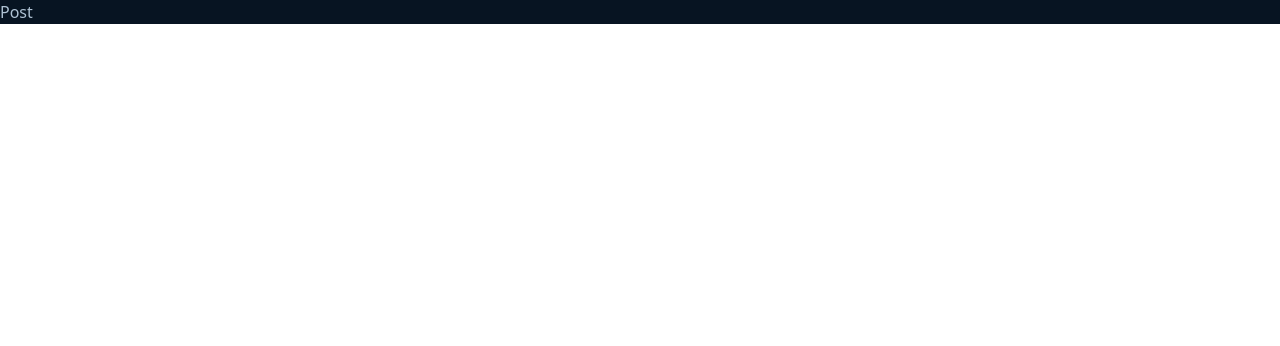
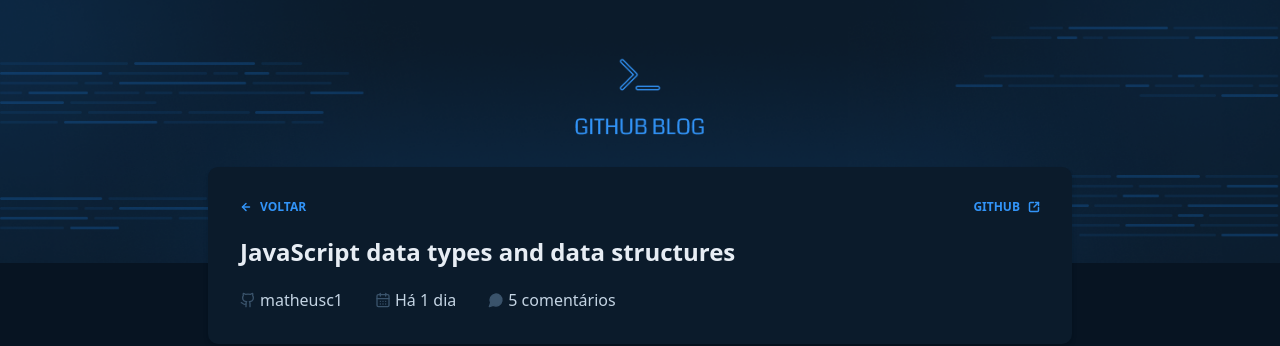
Before and after one commit to matheusc1/github-blog, a React (Vite) app: page /post in a window 1280 px wide. Shown: the top 346 px of the page. Built offline with nearby package versions, Linux system fonts and the light colour scheme.

Commit message:
chore: create post page header and small adjustments

```diff
--- a/src/components/profile-card.tsx
+++ b/src/components/profile-card.tsx
@@ -10,7 +10,7 @@
           <div className="flex justify-between items-center">
             <p className="font-bold text-2xl text-title">Matheus Cardoso</p>
 
-            <div className="flex gap-2 items-center cursor-pointer border-0 border-blue hover:border-b">
+            <div className="flex gap-2 items-center cursor-pointer  border-b border-transparent hover:border-blue hover:border-b">
               <span className="uppercase text-blue font-bold text-xs">Github</span>
               <LucideArrowUpRightFromSquare strokeWidth={3} className="size-3 text-blue" />
             </div>
--- a/src/components/repo-card.tsx
+++ b/src/components/repo-card.tsx
@@ -1,5 +1,8 @@
+import { Link } from "react-router-dom"
+
 export function RepoCard() {
   return (
+    <Link to="/post">
       <button className="flex flex-col text-left w-card bg-post rounded-lg h-64 p-8 overflow-hidden
       relative outline-none hover:ring-2 hover:ring-label focus-visible:ring-2 focus-visible:ring-blue">
         <div className="w-full flex justify-between">
@@ -14,5 +17,6 @@
           Lorem ipsum dolor sit amet consectetur adipisicing elit. Et sed, sint ipsam cupiditate praesentium tempora libero quisquam enim dolorem dolore voluptates quasi ut mollitia recusandae sapiente officia illum, dolores commodi.
         </p>
       </button>
+    </Link>
   )
 }
--- a/src/pages/post.tsx
+++ b/src/pages/post.tsx
@@ -1,5 +1,59 @@
+import {
+  LucideArrowLeft,
+  LucideArrowUpRightFromSquare,
+  LucideCalendarDays,
+  LucideGithub,
+  LucideMessageCircle,
+} from 'lucide-react'
+import cover from '../assets/header-cover.png'
+import { Link } from 'react-router-dom'
+
 export function Post() {
   return (
-    <div>Post</div>
+    <div className="min-h-screen flex flex-col items-center justify-start">
+      <header>
+        <img src={cover} className="w-full" alt="" />
+      </header>
+
+      <div className="flex flex-col justify-start bg-profile rounded-[10px] p-8 w-full max-w-864 -mt-24 gap-5 shadow-md">
+
+        <div className="flex gap-2 items-center justify-between">
+          <Link to="/">
+            <button className='flex items-center justify-center gap-2 cursor-pointer border-b border-transparent hover:border-blue hover:border-b'>
+              <LucideArrowLeft strokeWidth={3} className="size-3 text-blue" />
+              <span className="uppercase text-blue font-bold text-xs">Voltar</span>
+            </button>
+          </Link>
+
+          <Link to="https://github.com/matheusc1">
+            <button className='flex items-center justify-center gap-2 cursor-pointer border-b border-transparent hover:border-blue hover:border-b'>
+              <span className="uppercase text-blue font-bold text-xs">Github</span>
+              <LucideArrowUpRightFromSquare strokeWidth={3} className="size-3 text-blue" />
+            </button>
+          </Link>
+        </div>
+
+        <p className='font-bold text-2xl text-title'>JavaScript data types and data structures</p>
+
+        <div className="flex flex-col justify-between w-full">
+          <div className="flex space-x-8">
+            <div className="flex items-center gap-1">
+              <LucideGithub className="size-4 text-label" />
+              <span className="text-subtitle">matheusc1</span>
+            </div>
+
+            <div className="flex items-center gap-1">
+              <LucideCalendarDays className="size-4 text-label" />
+              <span className="text-subtitle">Há 1 dia</span>
+            </div>
+
+            <div className="flex items-center gap-1">
+              <LucideMessageCircle fill='#3A536B' className="size-4 text-label" />
+              <span className="text-subtitle">5 comentários</span>
+            </div>
+          </div>
+        </div>
+      </div>
+    </div>
   )
 }
```
Lines whose indentation alone changed are shown as unchanged.
